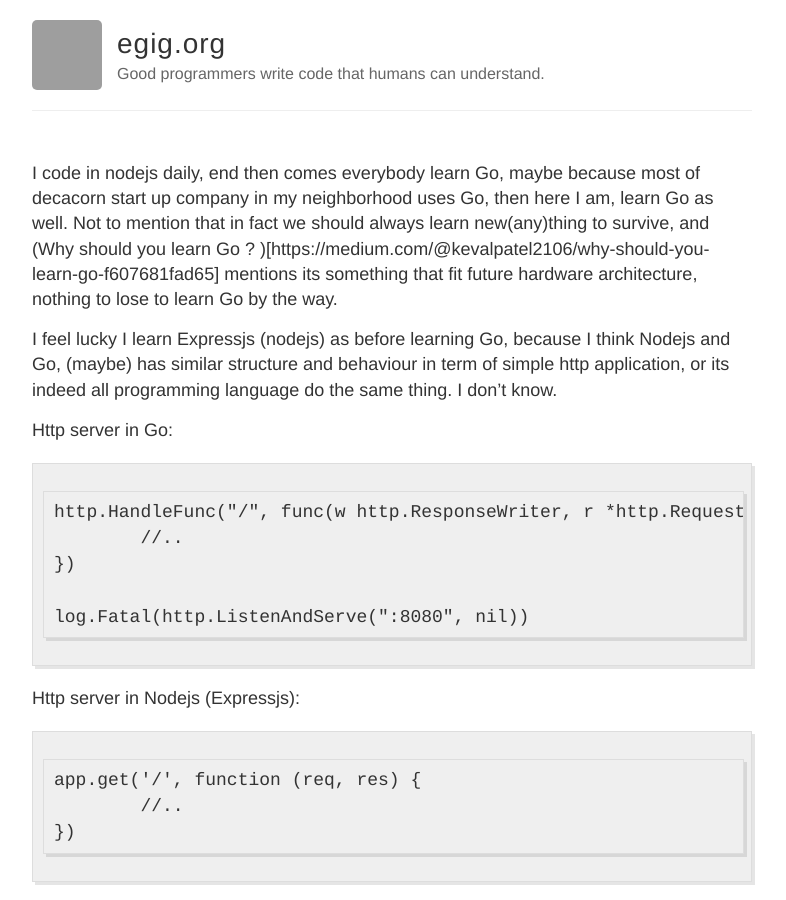
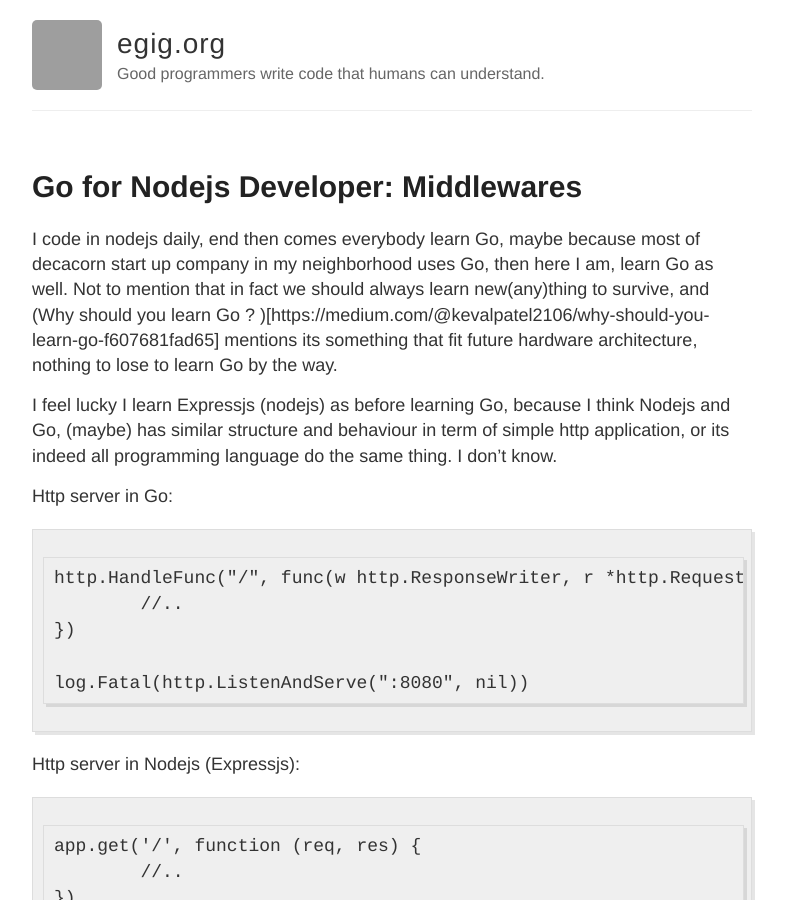
Before and after one commit to egig/egig.github.io, a Jekyll site: the page built from _posts/2019-05-03-go-for-nodejs-developer-middlewares.md, in a window 1280 px wide and 900 px high. Shown: the whole window, without its empty margins (248-1034 px from the left). Built offline with Jekyll 4.4.1, drawn with Linux system fonts in a browser that asks for light colours; our own code applies the rules of GitHub Pages for plain Markdown files; grey boxes are pictures that could not be loaded.

Commit message:
Update 2019-05-03-go-for-nodejs-developer-middlewares.md

```diff
--- a/_posts/2019-05-03-go-for-nodejs-developer-middlewares.md
+++ b/_posts/2019-05-03-go-for-nodejs-developer-middlewares.md
@@ -3,7 +3,7 @@ author: egig
 date: 2019-05-03 13:00:00+00:00
 layout: post
 slug: go-for-nodejs-developer-middlewares
-title: Go for Nodejs Developer\: Middlewares
+title: "Go for Nodejs Developer: Middlewares"
 tags:
 - Go
 - Middlewares
```
